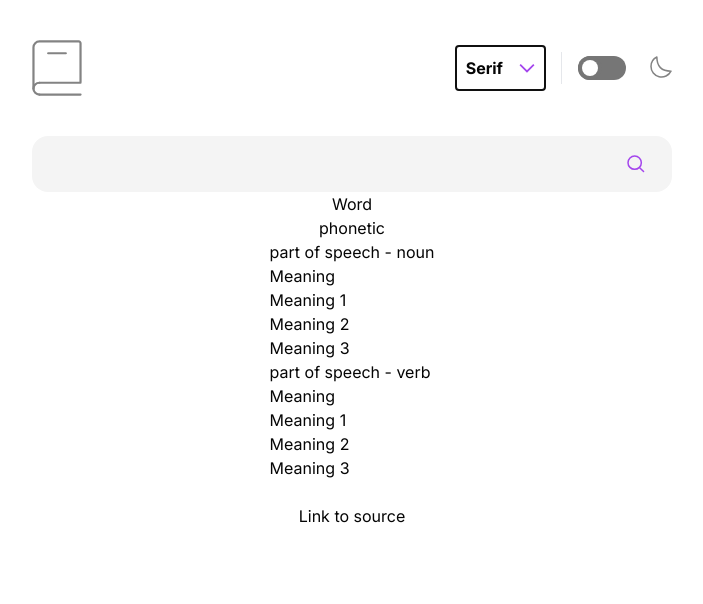
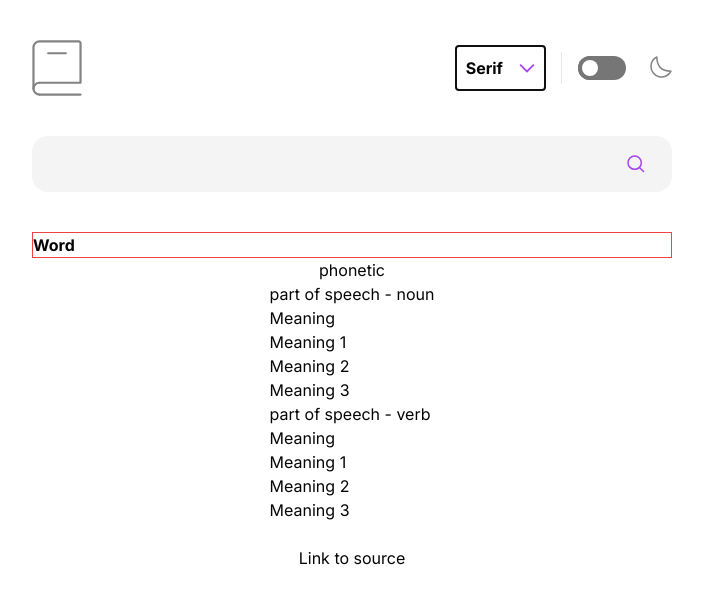
Before and after one commit to eMKa18/dictionary-web-app, a Next.js app: page / in a window 1280 px wide. Shown: the top 604 px of the page, without its empty margins (288-991 px from the left). Built offline with nearby package versions, Linux system fonts and the light colour scheme.

Commit message:
Adding z index values to input and dropdown so that dropdown items are visible on top of the input
z index 0 is set on an input and z index 1000 on dropdown

```diff
--- a/app/dictionary/Dictionary.tsx
+++ b/app/dictionary/Dictionary.tsx
@@ -1,7 +1,7 @@
 export const Dictionary = () => {
   return (
     <div className="flex justify-center items-center flex-col w-full">
-      <div className="relative w-full">
+      <div className="relative w-full z-0">
         <input className="w-full bg-input dark:bg-input-dark p-4 rounded-2xl"></input>
         <button
           className="absolute inset-y-0 right-0 mr-4 flex items-center justify-center h-full w-10"
@@ -10,7 +10,9 @@ export const Dictionary = () => {
           <img src="/images/icon-search.svg"></img>
         </button>
       </div>
-      <h1>Word {"   "}</h1>
+      <div className="mt-10 flex items-start text-left w-full border border-red-500">
+        <h1 className="font-bold">Word {"   "}</h1>
+      </div>
       <h2>phonetic</h2>
       <ul>
         <li>
--- a/app/navbar/fonts/FontsDropdown.tsx
+++ b/app/navbar/fonts/FontsDropdown.tsx
@@ -116,7 +116,7 @@ const FontsDropdown = ({
   }, [isOpen]);
 
   return (
-    <div className="relative mr-1">
+    <div className="relative mr-1 z-[1000]">
       <div
         ref={dropdownRef}
         className="p-2.5 cursor-pointer flex items-center content-between font-bold"
@@ -134,7 +134,7 @@ const FontsDropdown = ({
           <ul className="list-none p-0 m-0 rounded-lg shadow-md dark:shadow-none dark:border dark:border-active bg-white dark:bg-black">
             {fonts.map((option, index) => (
               <li
-                className="p-2.5 cursor-pointer rounded-lg hover:bg-gray-200 dark:hover:bg-active font-bold"
+                className="p-2.5 cursor-pointer rounded-lg hover:bg-gray-200 dark:hover:bg-active font-bold "
                 onMouseDown={onOptionClicked(option)}
                 key={option.name}
                 onKeyDown={onKeDownItem(index)}
```
